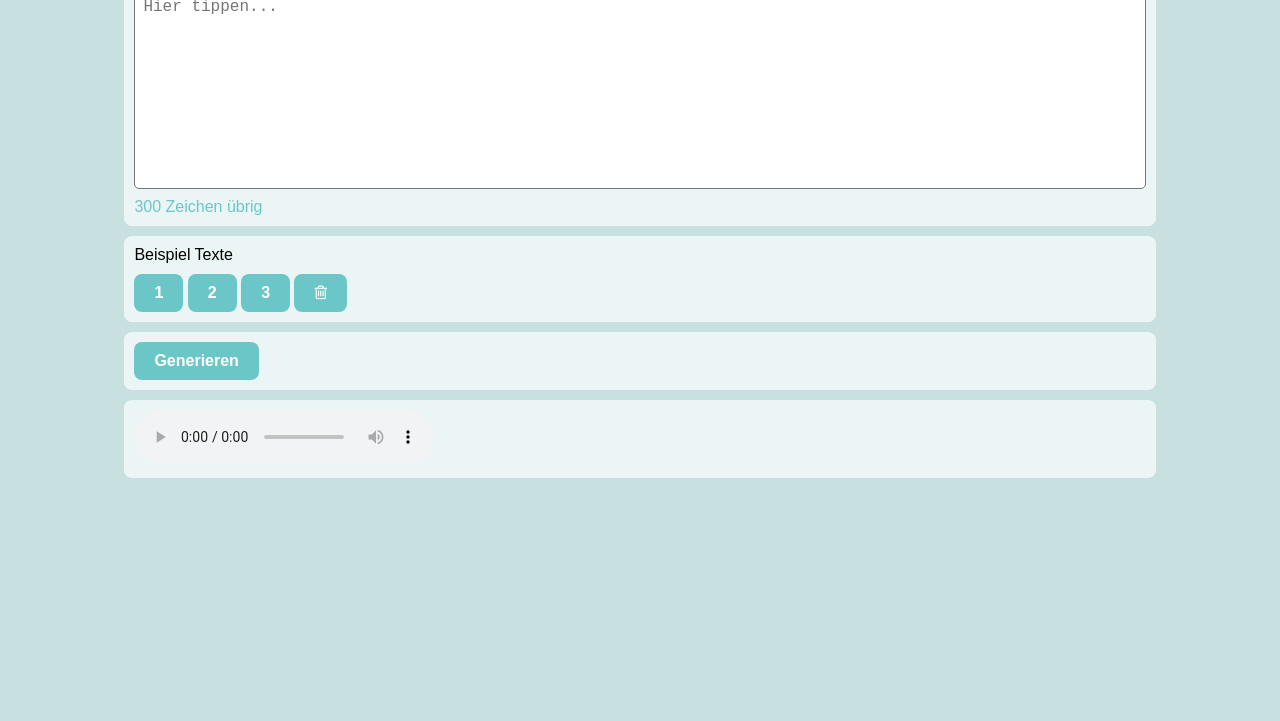
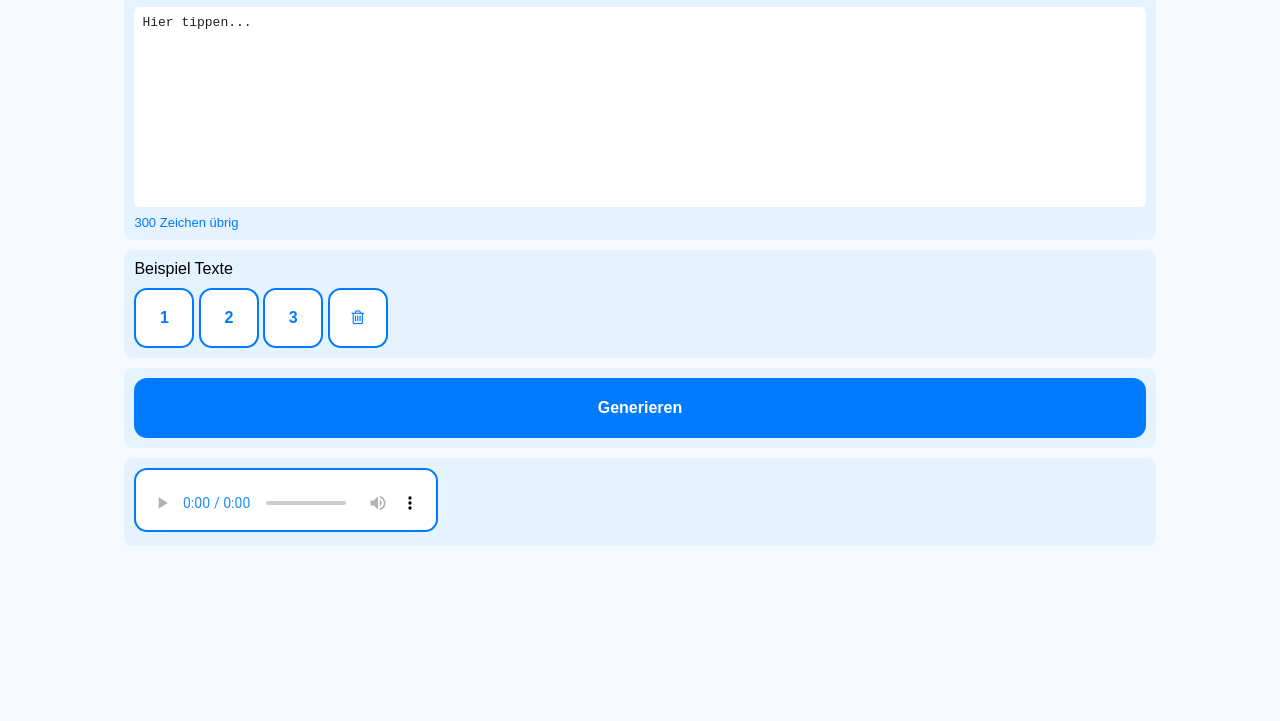
Before and after one commit to epoyraz/schwizerduets.ch, a plain HTML site: page index.html in a window 1280 px wide. Shown: the part 79-800 px from the top of the page. Drawn offline with Linux system fonts and the light colour scheme.

Commit message:
design update

```diff
--- a/index.html
+++ b/index.html
@@ -10,6 +10,9 @@
 </head>
 
 <body>
+  <div class="titelfeld">
+    <h2>Schwizerduets.ch</h2>
+  </div>
   <div class="container1">
 
     <textarea class="textarea" id="myTextarea" placeholder="Hier tippen..." maxlength="300"></textarea>
@@ -29,7 +32,7 @@
       <button type="button" class="button" id="sampleText3">
         3
       </button>
-      <button type="button" class="button" id="sampleText4">
+      <button type="button" class="button3" id="sampleText4">
         <i class="fa fa-trash-o"></i>
       </button>
     </div>
@@ -37,14 +40,16 @@
 
   </div>
   <div class="container3">
-    <button type="button" class="button" id="submitButton">
+    <button type="button" class="button2" id="submitButton">
       Generieren
     </button>
   </div>
 
   <div class="container4">
-    <div id="loadingSpinner" class="spinner"></div>
-    <audio id="myAudio" src="" controls></audio>
+    <div id="audio-player-container">
+      <div id="loadingSpinner" class="spinner"></div>
+      <audio id="myAudio" src="" controls></audio>
+    </div>
   </div>
   <script src="script.js"></script>
 </body>
--- a/style.css
+++ b/style.css
@@ -7,27 +7,34 @@ html {
 
 body {
     font-family: Arial, sans-serif;
-    background-color: #c8e0e0;
+    background: #f6faff;
     display: flex;
     justify-content: flex-start;
     align-items: center;
     flex-direction: column;
 }
 
+.titelfeld {
+    min-width: 80%;
+    border-radius: 8px;
+    color: #017AFF;
+    text-align: center;
+}
+
 .container1 {
-    margin-top: 50px;
     min-width: 80%;
     padding: 10px;
     border-radius: 8px;
-    background-color: #ebf5f5;
-    color: #6bc7c7;
+    background-color: #e5f2ff;
+    color: #017AFF;
     margin-bottom: 10px;
+    font-size: 13px;
 }
 
 .container2 {
     padding: 10px;
     border-radius: 8px;
-    background-color: #ebf5f5;
+    background-color: #e5f2ff;
     margin-bottom: 10px;
     width: 80%;
 
@@ -36,7 +43,7 @@ body {
 .container3 {
     padding: 10px;
     border-radius: 8px;
-    background-color: #ebf5f5;
+    background-color: #e5f2ff;
     margin-bottom: 10px;
     width: 80%;
 }
@@ -45,10 +52,16 @@ body {
 .container4 {
     padding: 10px;
     border-radius: 8px;
-    background-color: #ebf5f5;
+    background-color: #e5f2ff;
     margin-bottom: 10px;
     width: 80%;
 }
+
+textarea:focus,
+input:focus {
+    outline: none;
+}
+
 
 .textarea {
     width: 100%;
@@ -61,12 +74,14 @@ body {
     padding-top: 8px;
     padding-left: 8px;
     padding-right: 8px;
+    border-style: none;
 
 }
 
+
 .indicator {
-    font-size: 14px;
-
+    font-size: 10px;
+    margin-left: 10px;
 }
 
 .label {
@@ -76,21 +91,82 @@ body {
 
 .button {
     display: inline-block;
-    width: auto;
-    padding: 10px 20px;
+    width: 60px;
+    height: 60px;
+    padding: 10px;
     font-size: 16px;
-    color: #fff;
-    background-color: #6bc7c7;
+    color: #017AFF;
+    background-color: #ffffff;
+    text-align: center;
+    cursor: pointer;
+    border: 2px solid #017AFF;
+    border-radius: 13px;
+    font-weight: bold;
+}
+
+.button3 {
+    display: inline-block;
+    width: 60px;
+    height: 60px;
+    padding: 10px;
+    font-size: 16px;
+    color: #017AFF;
+    background-color: #ffffff;
+    text-align: center;
+    cursor: pointer;
+    border: 2px solid #017AFF;
+    border-radius: 13px;
+    font-weight: bold;
+    margin-left: auto;
+}
+
+.button2 {
+    display: inline-block;
+    width: 100%;
+    height: 60px;
+    padding: 10px;
+    font-size: 16px;
+    color: #ffffff;
+    background-color: #3498db;
+    background: #017AFF;
     text-align: center;
     cursor: pointer;
     border: none;
-    border-radius: 8px;
+    border-radius: 13px;
     font-weight: bold;
 }
 
+::placeholder {
+    color: rgb(34, 34, 34);
+    opacity: 1;
+    font-size: 13px;
+}
+
+
 .button:hover {
+    background-color: #017AFF;
+    color: #ffffff;
+}
+
+audio::-webkit-media-controls-panel {
     background-color: #fff;
-    color: #6bc7c7;
+}
+
+
+audio::-webkit-media-controls-current-time-display {
+    color: #017AFF;
+}
+
+audio::-webkit-media-controls-time-remaining-display {
+    color: #017AFF;
+}
+
+
+audio {
+    background-color: #fff;
+    border-radius: 13px;
+    height: 60px;
+    border: 2px Solid #017AFF;
 }
 
 button:disabled {
```
